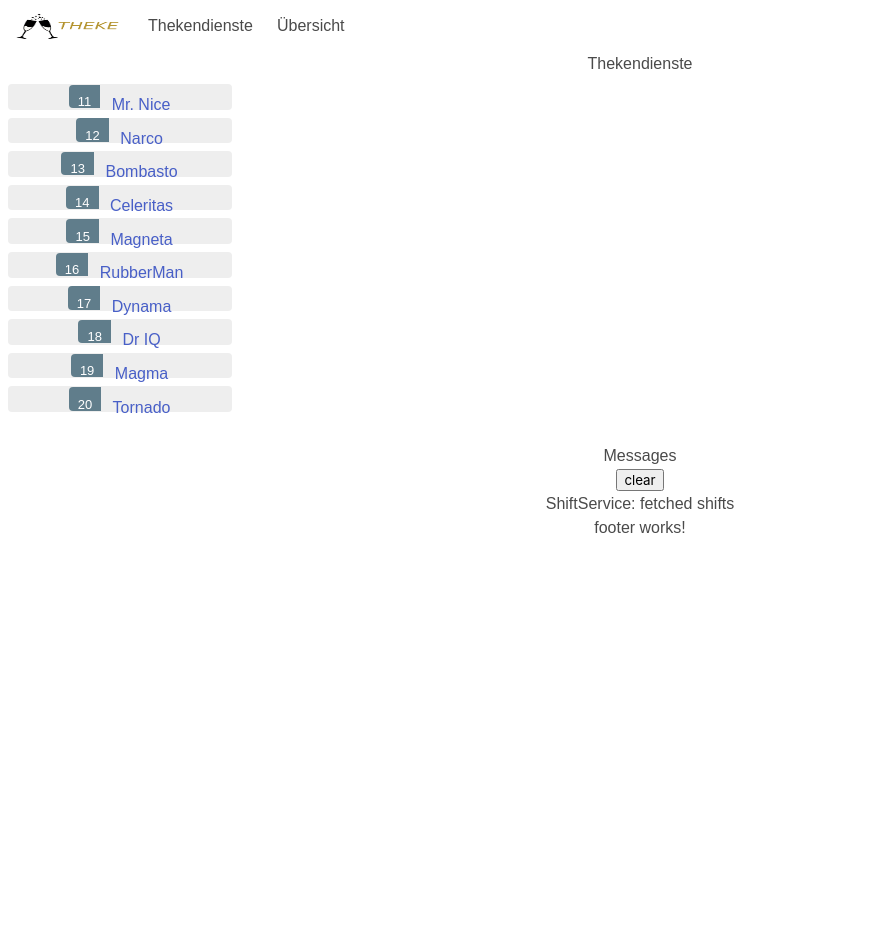
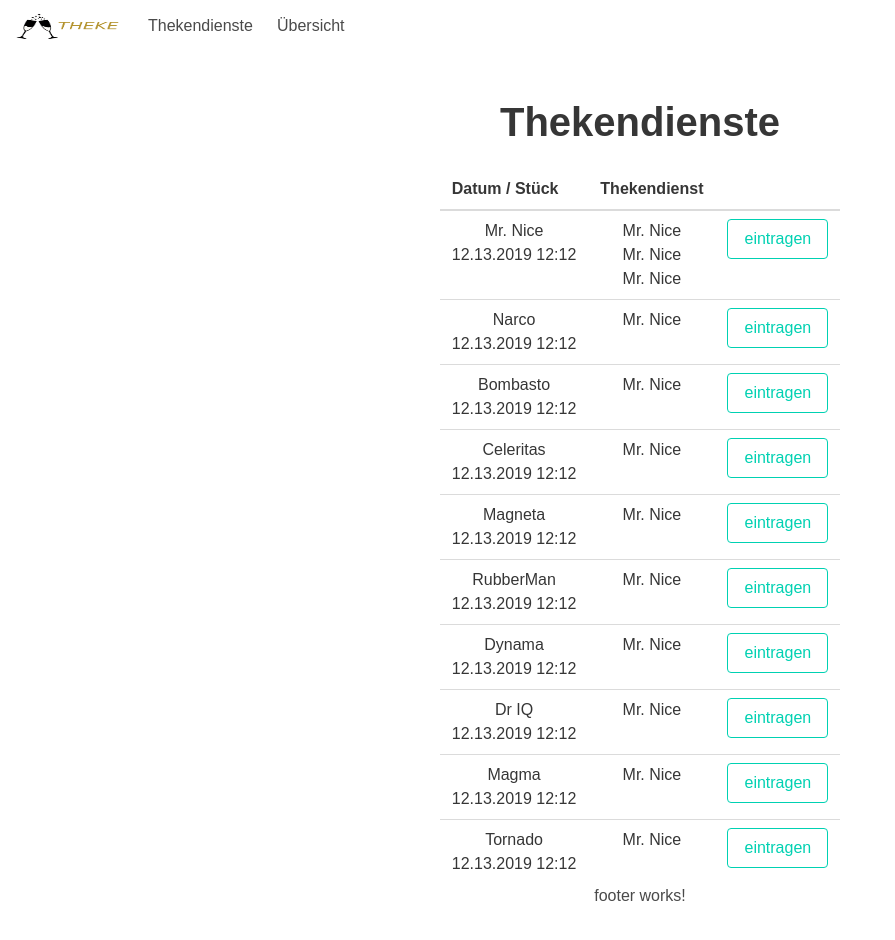
Before and after one commit to agitheking/theke, an Angular app: page /shifts in a window 1280 px wide. Shown: the top 940 px of the page, without its empty margins (0-895 px from the left). Before the commit the page ends 800 px from the top, so only its background shows below. Built offline with nearby package versions, Linux system fonts and the light colour scheme.

Commit message:
Add tablke layout

```diff
--- a/src/app/app.component.html
+++ b/src/app/app.component.html
@@ -1,8 +1,8 @@
 <!--The content below is only a placeholder and can be replaced.-->
 <div style="text-align:center">
+
   <app-header></app-header>
-
-  <router-outlet></router-outlet>
-  <app-messages></app-messages>
-
-  <app-footer></app-footer>
+  <section class="section">
+    <router-outlet></router-outlet>
+    <app-footer></app-footer>
+  </section>
--- a/src/app/mock_shifts.ts
+++ b/src/app/mock_shifts.ts
@@ -1,14 +1,14 @@
 import { Shift } from './shift';
 
 export const SHIFTS: Shift[] = [
-    { id: 11, name: 'Mr. Nice', start: '12.13.2019 12:12' },
-    { id: 12, name: 'Narco', start: '12.13.2019 12:12' },
-    { id: 13, name: 'Bombasto', start: '12.13.2019 12:12' },
-    { id: 14, name: 'Celeritas', start: '12.13.2019 12:12' },
-    { id: 15, name: 'Magneta', start: '12.13.2019 12:12' },
-    { id: 16, name: 'RubberMan', start: '12.13.2019 12:12' },
-    { id: 17, name: 'Dynama', start: '12.13.2019 12:12' },
-    { id: 18, name: 'Dr IQ', start: '12.13.2019 12:12' },
-    { id: 19, name: 'Magma', start: '12.13.2019 12:12' },
-    { id: 20, name: 'Tornado', start: '12.13.2019 12:12' }
+    { id: 11, name: 'Mr. Nice', start: '12.13.2019 12:12', maxPlaces: 3, places: [{ id: 1, name: 'Mr. Nice', addTime: '12.13.2019 12:12' }, { id: 1, name: 'Mr. Nice', addTime: '12.13.2019 12:12' }, { id: 1, name: 'Mr. Nice', addTime: '12.13.2019 12:12' }] },
+    { id: 12, name: 'Narco', start: '12.13.2019 12:12', maxPlaces: 3, places: [{ id: 1, name: 'Mr. Nice', addTime: '12.13.2019 12:12' }] },
+    { id: 13, name: 'Bombasto', start: '12.13.2019 12:12', maxPlaces: 3, places: [{ id: 1, name: 'Mr. Nice', addTime: '12.13.2019 12:12' }] },
+    { id: 14, name: 'Celeritas', start: '12.13.2019 12:12', maxPlaces: 3, places: [{ id: 1, name: 'Mr. Nice', addTime: '12.13.2019 12:12' }] },
+    { id: 15, name: 'Magneta', start: '12.13.2019 12:12', maxPlaces: 3, places: [{ id: 1, name: 'Mr. Nice', addTime: '12.13.2019 12:12' }] },
+    { id: 16, name: 'RubberMan', start: '12.13.2019 12:12', maxPlaces: 3, places: [{ id: 1, name: 'Mr. Nice', addTime: '12.13.2019 12:12' }] },
+    { id: 17, name: 'Dynama', start: '12.13.2019 12:12', maxPlaces: 3, places: [{ id: 1, name: 'Mr. Nice', addTime: '12.13.2019 12:12' }] },
+    { id: 18, name: 'Dr IQ', start: '12.13.2019 12:12', maxPlaces: 3, places: [{ id: 1, name: 'Mr. Nice', addTime: '12.13.2019 12:12' }] },
+    { id: 19, name: 'Magma', start: '12.13.2019 12:12', maxPlaces: 3, places: [{ id: 1, name: 'Mr. Nice', addTime: '12.13.2019 12:12' }] },
+    { id: 20, name: 'Tornado', start: '12.13.2019 12:12', maxPlaces: 3, places: [{ id: 1, name: 'Mr. Nice', addTime: '12.13.2019 12:12' }] }
 ];
--- /dev/null
+++ b/src/app/place.ts
@@ -0,0 +1,5 @@
+export class Place {
+    id: number;
+    name: string;
+    addTime: string;
+}
--- a/src/app/shift.ts
+++ b/src/app/shift.ts
@@ -1,5 +1,9 @@
+import { Place } from './place';
+
 export class Shift {
     id: number;
     name: string;
     start: string;
+    places: Place[];
+    maxPlaces: number;
 }
--- a/src/app/shifts/shifts.component.html
+++ b/src/app/shifts/shifts.component.html
@@ -1,10 +1,40 @@
-<h2>Thekendienste</h2>
+<h2 class="title is-2">Thekendienste</h2>
+<div class="container">
+  <div class="columns is-centered">
+    <div class="column is-narrow">
+      <table class="table">
+        <thead>
+          <th>Datum / Stück</th>
+          <th>Thekendienst</th>
+          <th></th>
+        </thead>
 
-<ul class="shifts">
-  <li *ngFor="let shift of shifts">
-    <a routerLink="/detail/{{shift.id}}">
-      <span class="badge">{{shift.id}}</span>{{shift.name}}
-    </a>
+        <tbody>
+          <ng-container *ngFor="let shift of shifts">
+            <tr>
+              <td>
+                <div>{{shift.name}}</div>
+                <div>{{shift.start}}</div>
 
-  </li>
-</ul>
+              </td>
+              <td>
+                <div *ngFor="let place of shift.places">
+                  {{place.name}}
+                </div>
+
+              </td>
+              <td>
+                <a class="button is-primary is-outlined" routerLink="/detail/{{shift.id}}">
+                  eintragen
+                </a></td>
+
+            </tr>
+          </ng-container>
+
+        </tbody>
+
+
+      </table>
+    </div>
+  </div>
+</div>
--- a/src/app/shifts/shifts.component.ts
+++ b/src/app/shifts/shifts.component.ts
@@ -11,8 +11,6 @@ import { from } from 'rxjs';
   styleUrls: ['./shifts.component.styl']
 })
 export class ShiftsComponent implements OnInit {
-
-  shift: Shift = { id: 1, name: 'Ich Romeo Du Julia', start: '12.12.2019 12:12' };
 
   shifts: Shift[];
 
```
